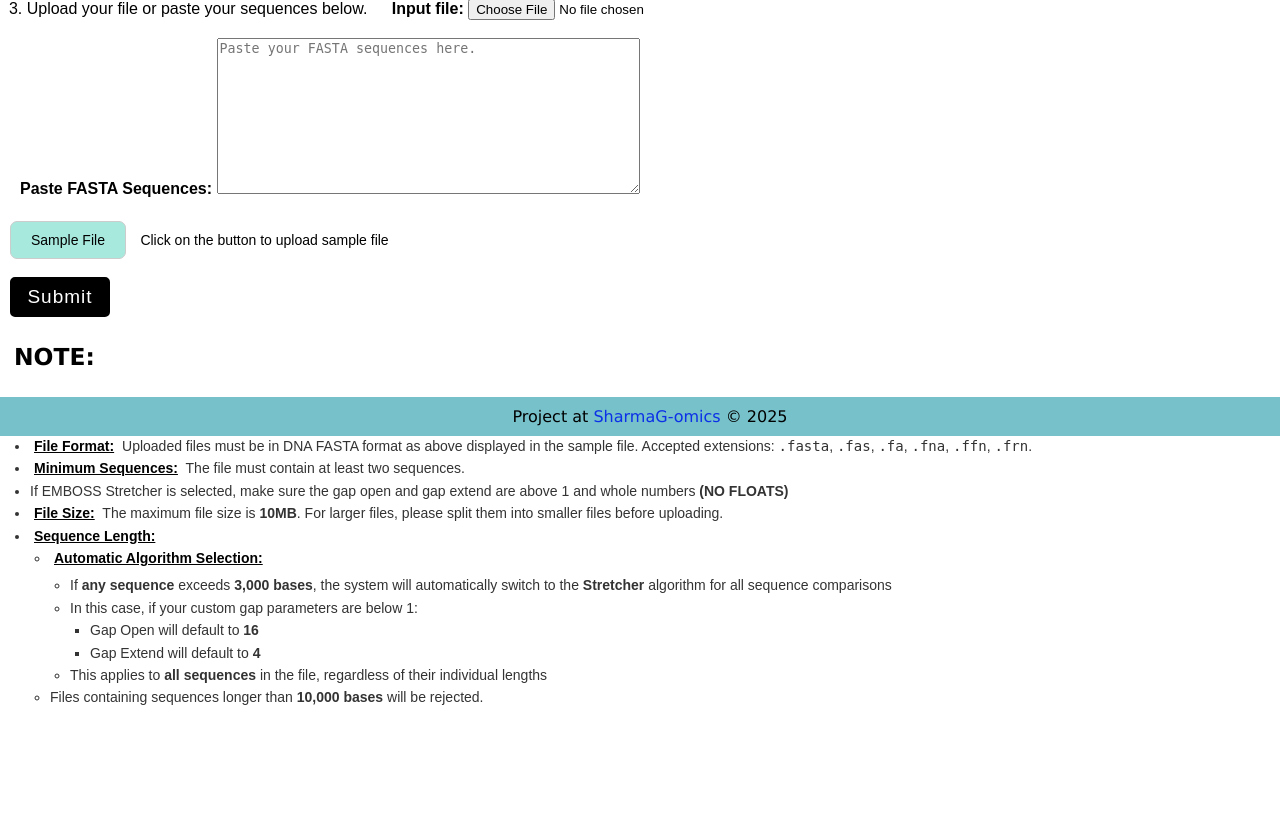
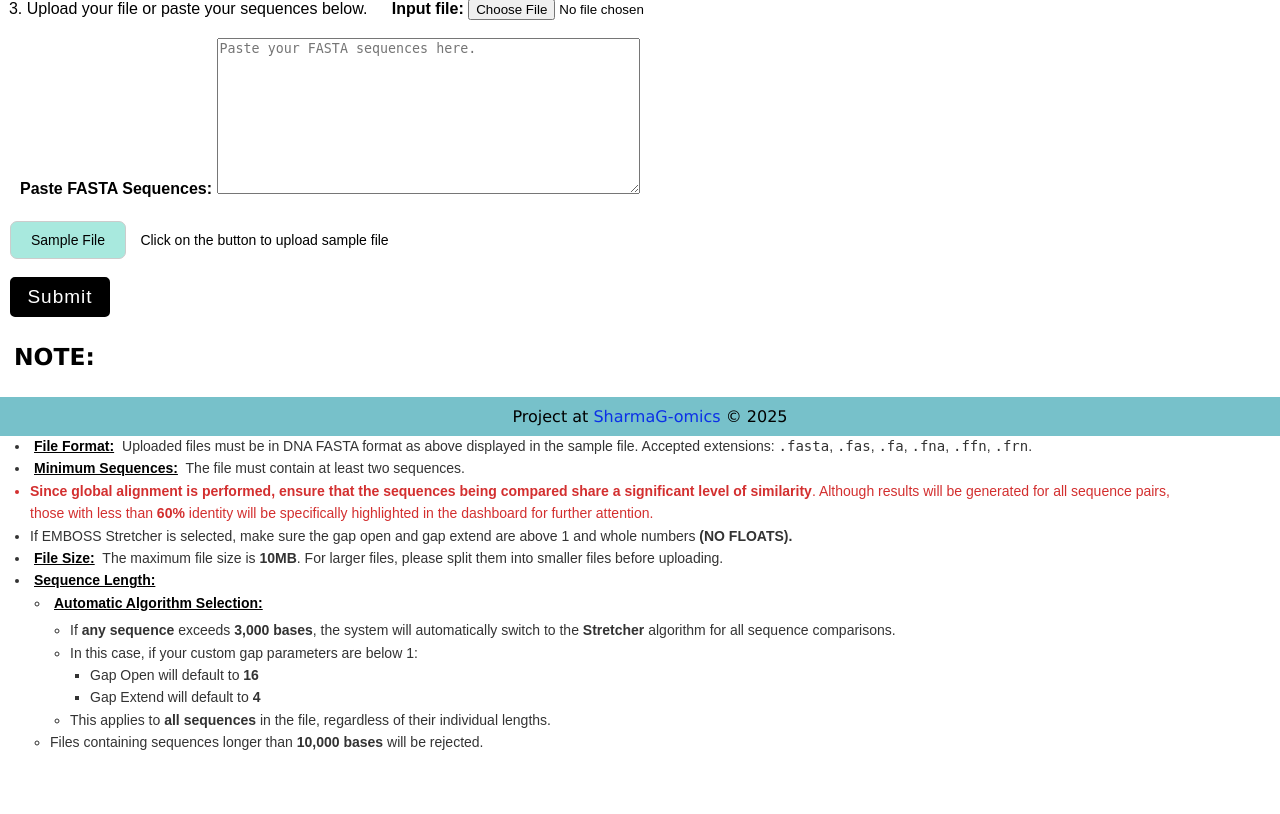
Before and after one commit to jnanadeepthiv/Variantis_Webserver, a Flask app: page /sharmaglab/variantis/ in a window 1280 px wide. Shown: the part 364-1178 px from the top of the page. Before the commit the page ends 1069 px from the top, so only its background shows below. Run offline with Flask 3, Linux system fonts and the light colour scheme; parts of the project's set-up code (start-up, migrations or seed data) failed here and were passed over.

Commit message:
Update summary dashboard, color alignment, and related templates and scripts

```diff
--- a/app/static/js/colour_alignment.js
+++ b/app/static/js/colour_alignment.js
@@ -80,7 +80,7 @@ function updateQueryrequest(event) {
           </thead>
           <tbody>
             <tr>
-              <td style="border: 1px solid black; padding: 8px;">Identical</td>
+              <td style="border: 1px solid black; padding: 8px;">Identity</td>
               <td style="border: 1px solid black; padding: 8px;">${data.stats.identical}</td>
               <td style="border: 1px solid black; padding: 8px;">${data.stats.identical_percent.toFixed(2)}%</td>
             </tr>
@@ -95,7 +95,7 @@ function updateQueryrequest(event) {
               <td style="border: 1px solid black; padding: 8px;">${data.stats.transversions_percent.toFixed(2)}%</td>
             </tr>
             <tr>
-              <td style="border: 1px solid black; padding: 8px;">Gapes</td>
+              <td style="border: 1px solid black; padding: 8px;">Gaps</td>
               <td style="border: 1px solid black; padding: 8px;">${data.stats.gaps}</td>
               <td style="border: 1px solid black; padding: 8px;">${data.stats.gaps_percent.toFixed(2)}%</td>
             </tr>
@@ -117,7 +117,7 @@ function updateQueryrequest(event) {
         new Chart(ctx, {
           type: 'pie',
           data: {
-            labels: ['Identical', 'Transitions', 'Transversions', 'Gaps','Ambiguous (N)'],
+            labels: ['Identity', 'Transitions', 'Transversions', 'Gaps','Ambiguous (N)'],
             datasets: [{
               data: [
                 data.stats.identical_percent,
--- a/app/templates/example.html
+++ b/app/templates/example.html
@@ -130,8 +130,8 @@
                 <p>The Nucleotide Matrix provides detailed insights into individual nucleotide substitutions between compared sequences. In the above example of query 1 and query 2 :
                 <ul>
                     <li>Nucleotide "A" was substituted with "C" six times.</li>
-                    <li> was substituted with "G" twenty four times.</li>
-                    <li>"A" was substituted with "T" twice.</li>
+                    <li> Nucleotide "A" was substituted with "G" twenty four times.</li>
+                    <li> Nucleotide "A" was substituted with "T" twice.</li>
                 </ul>
                 <p>This matrix helps analyze mutation frequencies and different types of nucleotide changes.</p>
             </div>
--- a/app/templates/home.html
+++ b/app/templates/home.html
@@ -99,6 +99,7 @@
         <br>
 
 
+
         <!-- Button to Auto-Upload Sample File -->
         <button type="button" id="uploadSampleBtn"
         style="background-color: rgb(168, 233, 222);
@@ -140,8 +141,12 @@
         <strong>Minimum Sequences:</strong> The file must contain at least two sequences.
       </li>
 
+      <li style="color: #d32f2f;">
+        <b style="color: inherit;">Since global alignment is performed, ensure that the sequences being compared share a significant level of similarity</b>. Although results will be generated for all sequence pairs, <br> those with less than <b style="color: inherit;">60%</b> identity will be specifically highlighted in the dashboard for further attention.
+      </li>
+
       <li>
-        If EMBOSS Stretcher is selected, make sure the gap open and gap extend are above 1 and whole numbers <b>(NO FLOATS)</b>
+        If EMBOSS Stretcher is selected, make sure the gap open and gap extend are above 1 and whole numbers <b>(NO FLOATS).</b>
       </li>
       <li>
         <strong>File Size:</strong> The maximum file size is <b>10MB</b>. For larger files, please split them into smaller files before uploading.
@@ -152,19 +157,20 @@
           <li>
             <strong>Automatic Algorithm Selection:</strong>
             <ul style="list-style-type: circle; padding-left: 20px; margin-top: 5px;">
-              <li>If <b>any sequence</b> exceeds <b>3,000 bases</b>, the system will automatically switch to the <b>Stretcher</b> algorithm for all sequence comparisons</li>
+              <li>If <b>any sequence</b> exceeds <b>3,000 bases</b>, the system will automatically switch to the <b>Stretcher</b> algorithm for all sequence comparisons.</li>
               <li>In this case, if your custom gap parameters are below 1:
                 <ul style="list-style-type: square; padding-left: 20px;">
                   <li>Gap Open will default to <b>16</b></li>
                   <li>Gap Extend will default to <b>4</b></li>
                 </ul>
               </li>
-              <li>This applies to <b>all sequences</b> in the file, regardless of their individual lengths</li>
+              <li>This applies to <b>all sequences</b> in the file, regardless of their individual lengths.</li>
             </ul>
           </li>
           <li>
             Files containing sequences longer than <b>10,000 bases</b> will be rejected.
           </li>
+
           <br>
         </ul>
       </li>
--- a/app/templates/partials/summary_dashboard.html
+++ b/app/templates/partials/summary_dashboard.html
@@ -99,7 +99,11 @@
                       <td class="count">{{ row['Gap_Count'] }}</td>
                       <td class="percentage">{{ row['Gap_Percentage']|round(2) }}%</td>
                       <td class="count">{{ row['Identical_Count'] }}</td>
-                      <td class="percentage">{{ row['Identical_Percentage']|round(2) }}%</td>
+                      <!-- Highlight Percentage if < 60% -->
+                      <td class="percentage" {% if row['Identical_Percentage'] < 60 %}style="background-color: #ffebee; color: red; font-weight: bold;"{% endif %}>
+                        {{ row['Identical_Percentage']|round(2) }}%
+                      </td>
+                      <!-- <td class="percentage">{{ row['Identical_Percentage']|round(2) }}%</td> -->
                   </tr>
                   {% endfor %}
               </tbody>
--- a/app/templates/tutorial.html
+++ b/app/templates/tutorial.html
@@ -112,7 +112,7 @@
                 <h2>Step 3: Customizing Parameters</h2>
                 <p>Variantis allows customization of alignment settings:</p>
                 <ul>
-                    <li><strong>Pairwise Alignment Program:</strong> Choose between
+                    <li><strong>Pairwise Global Alignment Program:</strong> Choose between
                         <a class="highlight" href="https://www.bioinformatics.nl/cgi-bin/emboss/help/needle" target="_blank">EMBOSS Needle</a>
                         and
                         <a class="highlight" href="https://www.bioinformatics.nl/cgi-bin/emboss/help/stretcher" target="_blank">EMBOSS Stretcher</a>.
```
Also changed, not shown: app/static/images/Summary_dashboard_new.png, app/static/images/newColouralin_new.png.
